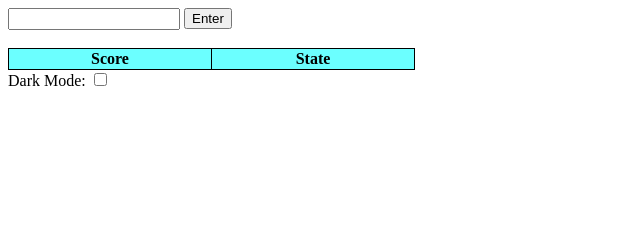
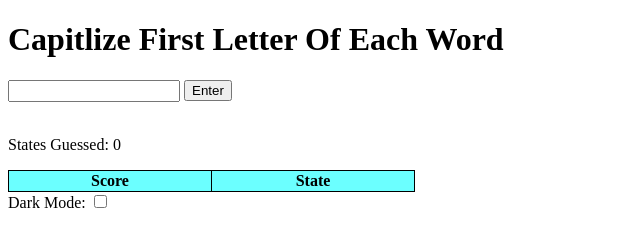
Before and after one commit to ZeroXiphYT/guess-every-place, a plain HTML site: page index.html in a window 1280 px wide. Shown: the whole page, without its empty margins (0-640 px from the left). Drawn offline with nearby package versions, Linux system fonts and the light colour scheme; some packages are replaced by stand-ins of ours; a script that the page names is missing; a web font is replaced by a local one.

Commit message:
Update index.html

```diff
--- a/index.html
+++ b/index.html
@@ -8,16 +8,17 @@
     <link rel="stylesheet" href="styles.css">
 </head>
 <body>
+    <h1>Capitlize First Letter Of Each Word</h1>
     <input id="state">
     <button>Enter</button>
     <br><br>
+    <p id="stg">States Guessed: 0</p>
     <table>
         <tr><th style="width:200px;text-align: center;">Score</th><th  style="width:200px;text-align: center;">State</th></tr>
     </table>
     <label for="drk">Dark Mode: </label>
     <input id="drk" type="checkbox">
 </body>
-<script src="https://cdn.jsdelivr.net/npm/sweetalert2@11.4.8/dist/sweetalert2.all.min.js"></script>
 <script src="https://ajax.googleapis.com/ajax/libs/jquery/3.6.0/jquery.min.js"></script>
 <script src="n/states.js"></script>
 <script src="main.js"></script>
```
